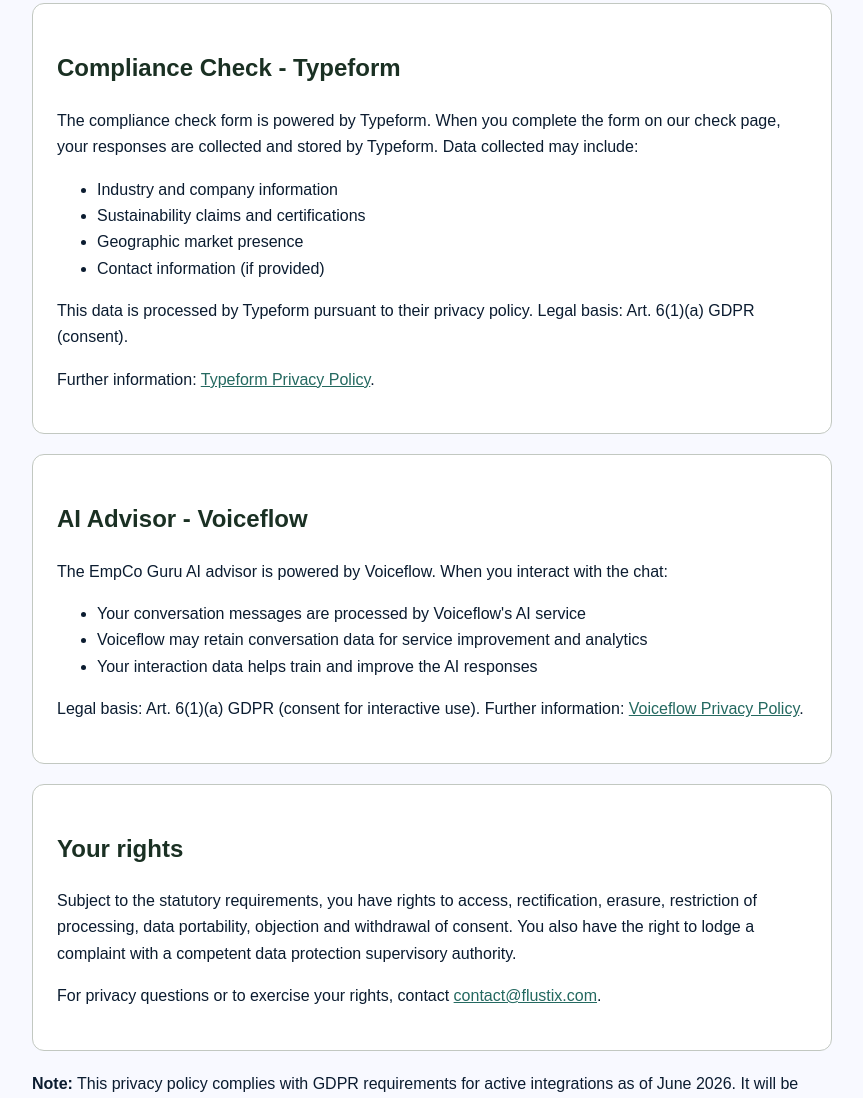
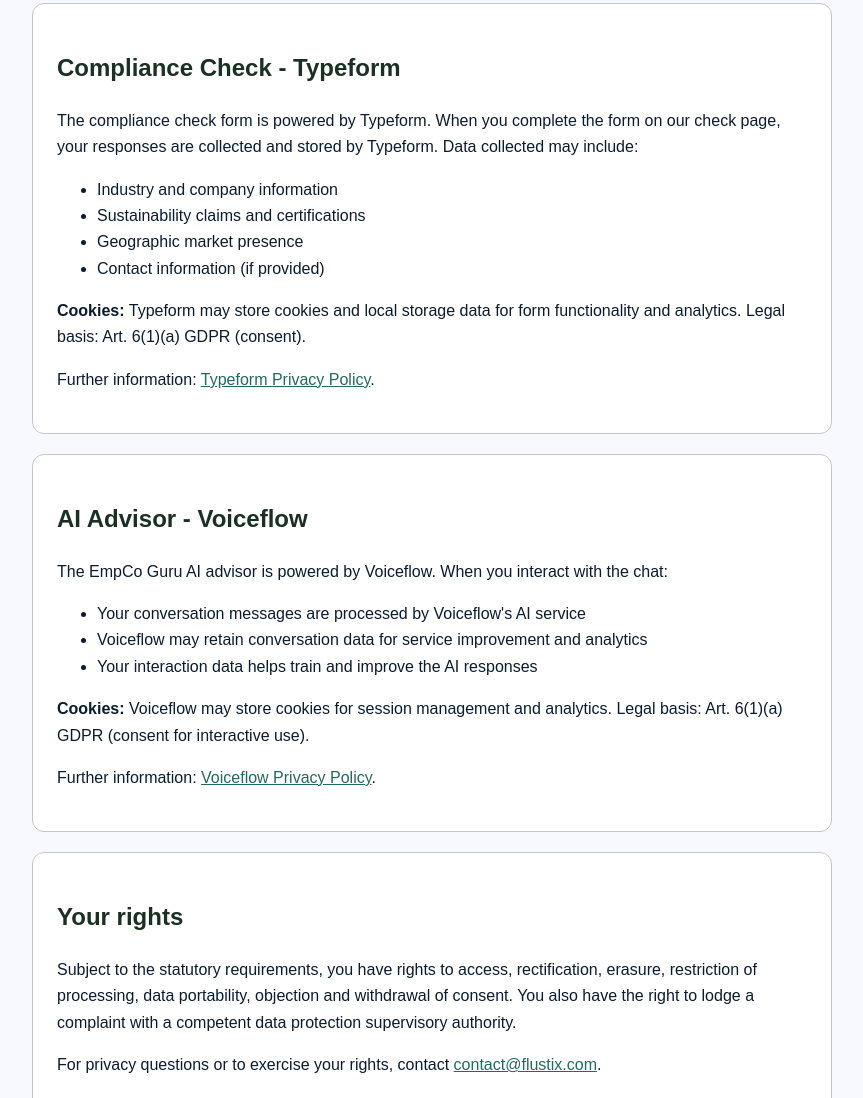
Before and after one commit to GoGoeeen/ecoreguard-website, a plain HTML site: page privacy.html in a window 1280 px wide. Shown: the part 1238-2336 px from the top of the page, without its empty margins (208-1071 px from the left). Drawn offline with Linux system fonts and the light colour scheme.

Commit message:
Entferne Voiceflow Project ID aus Source Code und dokumentiere Cookies
- Entferne hardcodierte Voiceflow Project ID aus index.html
- Project ID wird jetzt über Umgebungsvariable VOICEFLOW_PROJECT_ID gesetzt
- Aktualisiere privacy.html mit Cookie-Dokumentation für Typeform & Voiceflow
- Füge Code-Kommentare für Voiceflow-Konfiguration hinzu
- Aktualisiere README mit Environment-Setup Anleitung
- Verbesserte Sicherheit durch Umgebungsvariablen-Nutzung

```diff
--- a/privacy.html
+++ b/privacy.html
@@ -38,7 +38,7 @@
       <li>Geographic market presence</li>
       <li>Contact information (if provided)</li>
     </ul>
-    <p>This data is processed by Typeform pursuant to their privacy policy. Legal basis: Art. 6(1)(a) GDPR (consent).</p>
+    <p><strong>Cookies:</strong> Typeform may store cookies and local storage data for form functionality and analytics. Legal basis: Art. 6(1)(a) GDPR (consent).</p>
     <p>Further information: <a href="https://www.typeform.com/privacy/" rel="noopener">Typeform Privacy Policy</a>.</p>
   </section>
   <section>
@@ -49,7 +49,8 @@
       <li>Voiceflow may retain conversation data for service improvement and analytics</li>
       <li>Your interaction data helps train and improve the AI responses</li>
     </ul>
-    <p>Legal basis: Art. 6(1)(a) GDPR (consent for interactive use). Further information: <a href="https://www.voiceflow.com/privacy" rel="noopener">Voiceflow Privacy Policy</a>.</p>
+    <p><strong>Cookies:</strong> Voiceflow may store cookies for session management and analytics. Legal basis: Art. 6(1)(a) GDPR (consent for interactive use).</p>
+    <p>Further information: <a href="https://www.voiceflow.com/privacy" rel="noopener">Voiceflow Privacy Policy</a>.</p>
   </section>
   <section>
     <h2>Your rights</h2>
```
Also changed, not shown: index.html (+3 -1 lines), README.md.
